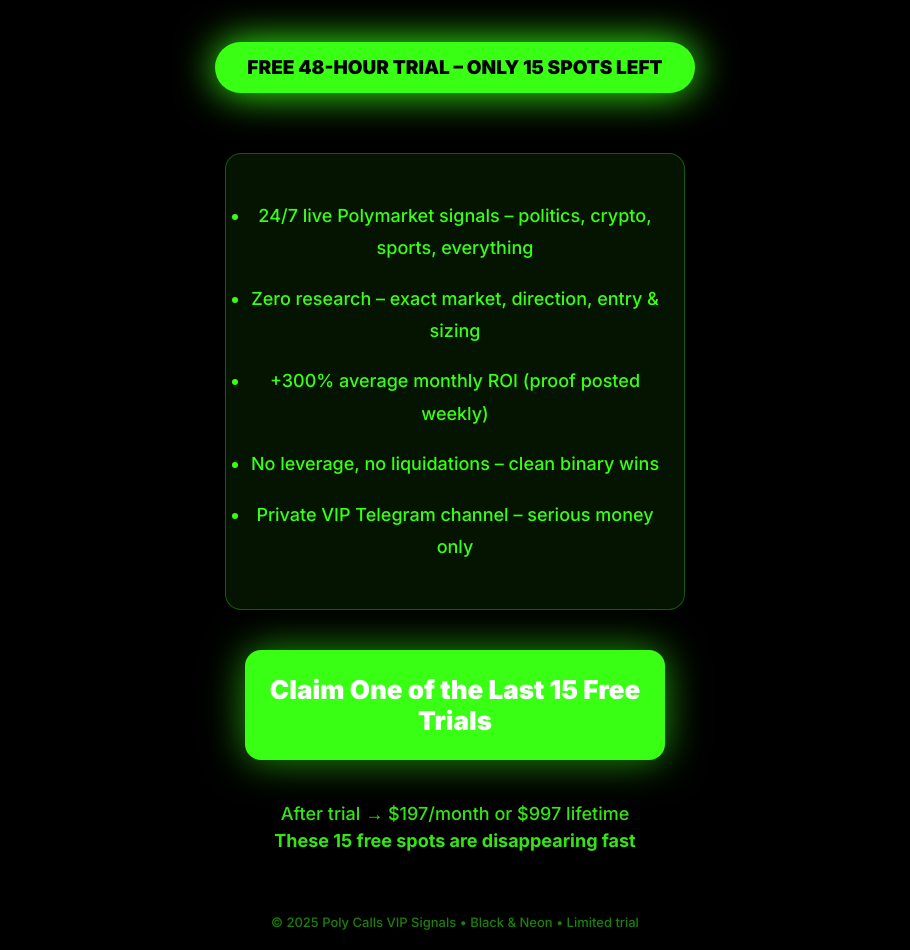
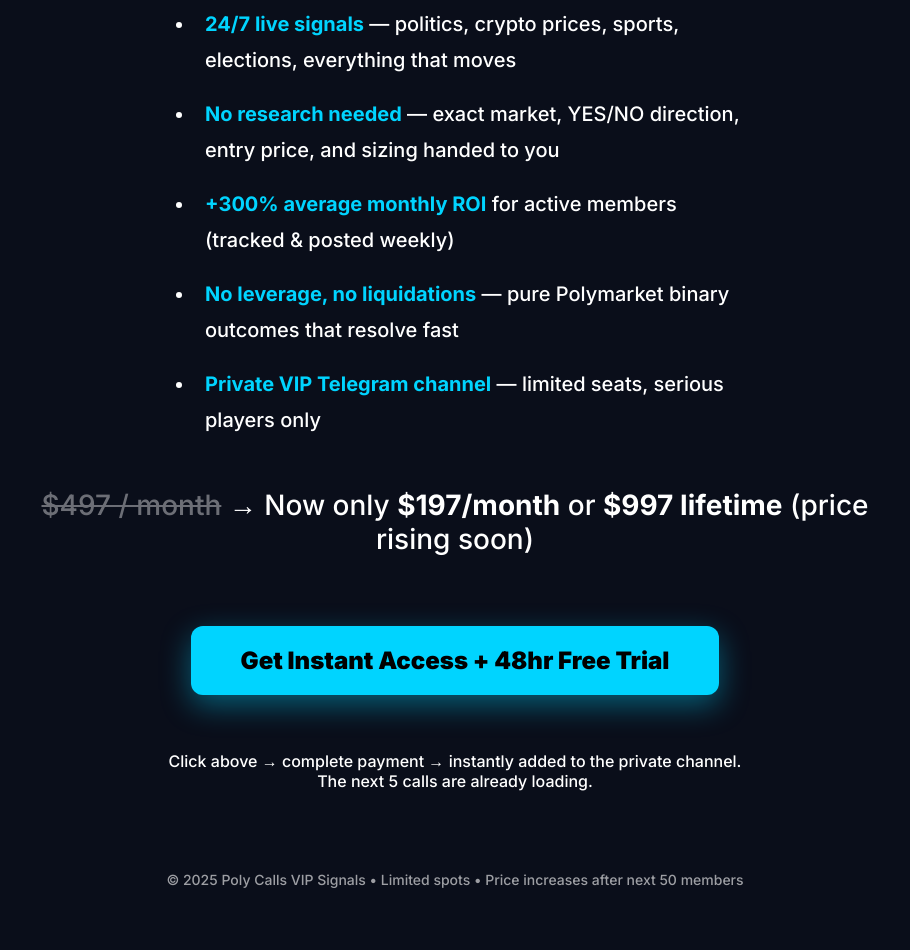
Before and after one commit to sidemix/polycalls.com, a plain HTML site: page index.html in a window 1280 px wide. Shown: the part 379-1329 px from the top of the page, without its empty margins (185-1095 px from the left). After the commit the page ends 1307 px from the top, so only its background shows below. Drawn offline with Linux system fonts and the light colour scheme.

Commit message:
Update index.html

```diff
--- a/index.html
+++ b/index.html
@@ -3,100 +3,51 @@
 <head>
   <meta charset="UTF-8" />
   <meta name="viewport" content="width=device-width, initial-scale=1.0"/>
-  <title>Poly Calls – Free Trial (15 Spots Left)</title>
-  <meta name="description" content="FREE 48hr trial – 1–2 Polymarket calls every hour. Next 15 only."/>
+  <title>Poly Calls – Make Money on Polymarket Today</title>
+  <meta name="description" content="1–2 winning Polymarket calls every hour. No research required. Join the #1 private signals channel."/>
   <link href="https://fonts.googleapis.com/css2?family=Inter:wght@500;700;900&display=swap" rel="stylesheet"/>
   <style>
-    * { margin:0; padding:0; box-sizing:border-box; }
-    body {
-      font-family:'Inter',sans-serif;
-      background:#000;
-      color:#39ff14;
-      min-height:100vh;
-      display:flex;
-      align-items:center;
-      padding:20px 15px;
-    }
-    .container { max-width:520px; width:100%; margin:0 auto; text-align:center; }
-
-    .logo { width:140px; height:auto; margin-bottom:20px; filter:drop-shadow(0 0 20px #39ff14); }
-
-    h1 { font-size:42px; line-height:1.15; font-weight:900; margin:10px 0 16px; }
-    h1 span { color:#39ff14; }
-    .subtitle { font-size:20px; opacity:0.9; margin-bottom:20px; line-height:1.4; }
-
-    .urgent {
-      background:#39ff14; color:#000; padding:14px 32px; border-radius:50px;
-      font-weight:900; font-size:19px; display:inline-block; margin:25px 0;
-      animation:glow 2s infinite;
-    }
-    @keyframes glow { 0%,100%{box-shadow:0 0 20px #39ff14} 50%{box-shadow:0 0 40px #39ff14} }
-
-    .bullets {
-      background:rgba(57,255,20,0.08); border:1px solid rgba(57,255,20,0.3);
-      padding:28px 24px; border-radius:16px; margin:35px auto; max-width:460px;
-      font-size:18px; line-height:1.8;
-    }
-    .bullets li { margin:18px 0; }
-
-    /* ←←← ONLY CHANGE HERE →→→ */
-    .btn {
-      display:block;
-      background:#39ff14;           /* your neon green */
-      color:#ffffff !important;     /* pure white text */
-      font-weight:900;
-      font-size:26px;
-      padding:24px;
-      border-radius:16px;
-      text-decoration:none;
-      margin:40px auto;
-      max-width:420px;
-      box-shadow:0 0 40px rgba(57,255,20,0.6);
-      transition:0.3s;
-    }
-    .btn:hover { transform:translateY(-5px); box-shadow:0 0 60px rgba(57,255,20,0.9); }
-
-    .price-note { font-size:18px; margin:25px 0 50px; opacity:0.9; line-height:1.5; }
-    .footer { opacity:0.5; font-size:13px; margin-top:60px; }
-
-    @media (max-width:480px) {
-      h1 { font-size:34px; }
-      .logo { width:120px; }
-      .btn { font-size:23px; padding:20px; }
-    }
+    body { margin:0; font-family:'Inter',sans-serif; background:#0a0e1a; color:#fff; text-align:center; padding:0; }
+    .container { max-width:860px; margin:0 auto; padding:40px 20px; }
+    h1 { font-size:48px; line-height:1.2; margin:40px 0 20px; font-weight:900; }
+    h1 span { color:#00d4ff; }
+    .subtitle { font-size:24px; opacity:0.9; margin-bottom:40px; }
+    .bullets { text-align:left; max-width:600px; margin:50px auto; font-size:20px; line-height:1.8; }
+    .bullets li { margin:18px 0; padding-left:10px; }
+    .bullets strong { color:#00d4ff; }
+    .btn { display:inline-block; background:#00d4ff; color:#000; font-weight:900; font-size:24px; padding:20px 50px; border-radius:12px; text-decoration:none; margin:40px 0; box-shadow:0 10px 30px rgba(0,212,255,0.4); transition:0.3s; }
+    .btn:hover { transform:translateY(-4px); box-shadow:0 20px 40px rgba(0,212,255,0.5); }
+    .price { font-size:28px; margin:30px 0; }
+    .price s { opacity:0.4; }
+    .footer { margin-top:80px; opacity:0.6; font-size:14px; }
+    @media(max-width:640px){ h1{font-size:36px;} .btn{font-size:20px;padding:18px 40px;} }
   </style>
 </head>
 <body>
   <div class="container">
-    <img src="https://raw.githubusercontent.com/yourusername/polycalls.com/main/logo.png" alt="Poly Calls Logo" class="logo">
-
-    <h1>How To Make Money <br><span>Today</span> On PolyMarket<br>Without Any Research</h1>
-
-    <p class="subtitle">1–2 precision calls every hour • 24/7 • Straight to your phone</p>
-
-    <div class="urgent">FREE 48-HOUR TRIAL – ONLY 15 SPOTS LEFT</div>
+    <h1>How To Make Money <span>Today</span> On<br>PolyMarket Without Doing Endless Research</h1>
+    <p class="subtitle">Get 1–2 precision calls every single hour, 24/7 — delivered straight to your phone.</p>
 
     <div class="bullets">
       <ul>
-        <li>24/7 live Polymarket signals – politics, crypto, sports, everything</li>
-        <li>Zero research – exact market, direction, entry & sizing</li>
-        <li>+300% average monthly ROI (proof posted weekly)</li>
-        <li>No leverage, no liquidations – clean binary wins</li>
-        <li>Private VIP Telegram channel – serious money only</li>
+        <li><strong>24/7 live signals</strong> — politics, crypto prices, sports, elections, everything that moves</li>
+        <li><strong>No research needed</strong> — exact market, YES/NO direction, entry price, and sizing handed to you</li>
+        <li><strong>+300% average monthly ROI</strong> for active members (tracked & posted weekly)</li>
+        <li><strong>No leverage, no liquidations</strong> — pure Polymarket binary outcomes that resolve fast</li>
+        <li><strong>Private VIP Telegram channel</strong> — limited seats, serious players only</li>
       </ul>
     </div>
 
-    <a href="https://t.me/yourvipchannelbot?start=freetrial15" class="btn">
-      Claim One of the Last 15 Free Trials
-    </a>
+    <div class="price">
+      <s>$497 / month</s> → Now only <strong>$197/month</strong> or <strong>$997 lifetime</strong> (price rising soon)
+    </div>
 
-    <p class="price-note">
-      After trial → $197/month or $997 lifetime<br>
-      <strong>These 15 free spots are disappearing fast</strong>
-    </p>
+    <a href="https://t.me/yourvipchannelbot?start=landing" class="btn">Get Instant Access + 48hr Free Trial</a>
+
+    <p>Click above → complete payment → instantly added to the private channel.<br>The next 5 calls are already loading.</p>
 
     <div class="footer">
-      © 2025 Poly Calls VIP Signals • Black & Neon • Limited trial
+      © 2025 Poly Calls VIP Signals • Limited spots • Price increases after next 50 members
     </div>
   </div>
 </body>
```
